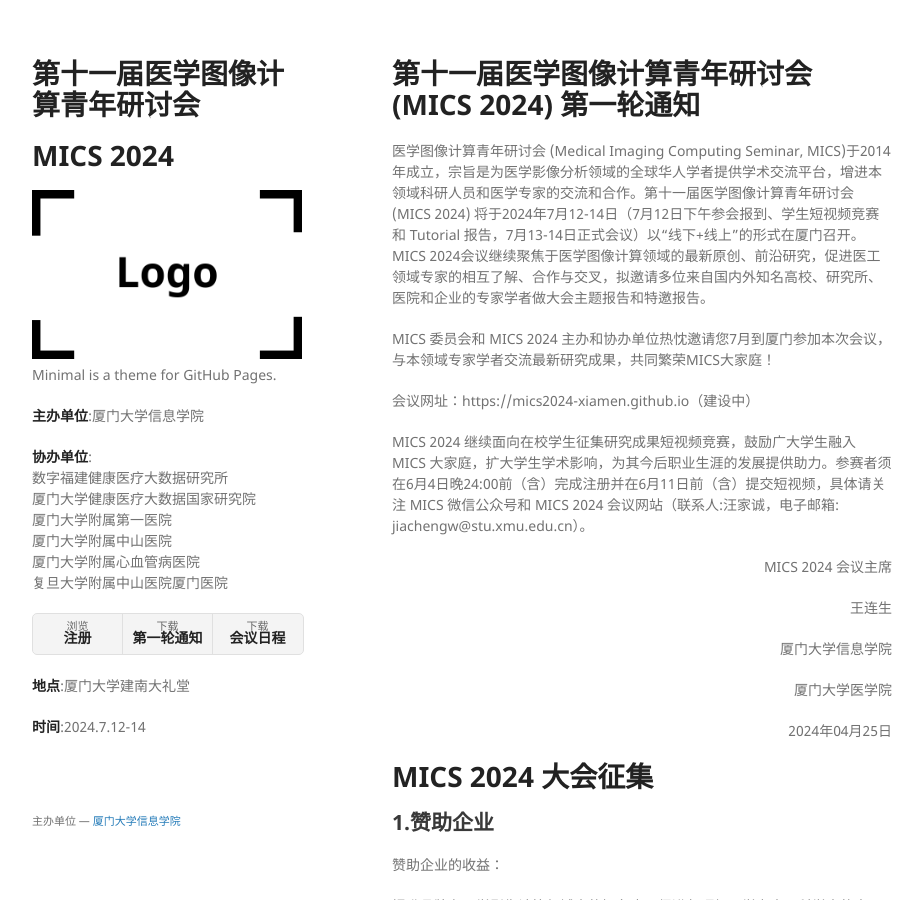
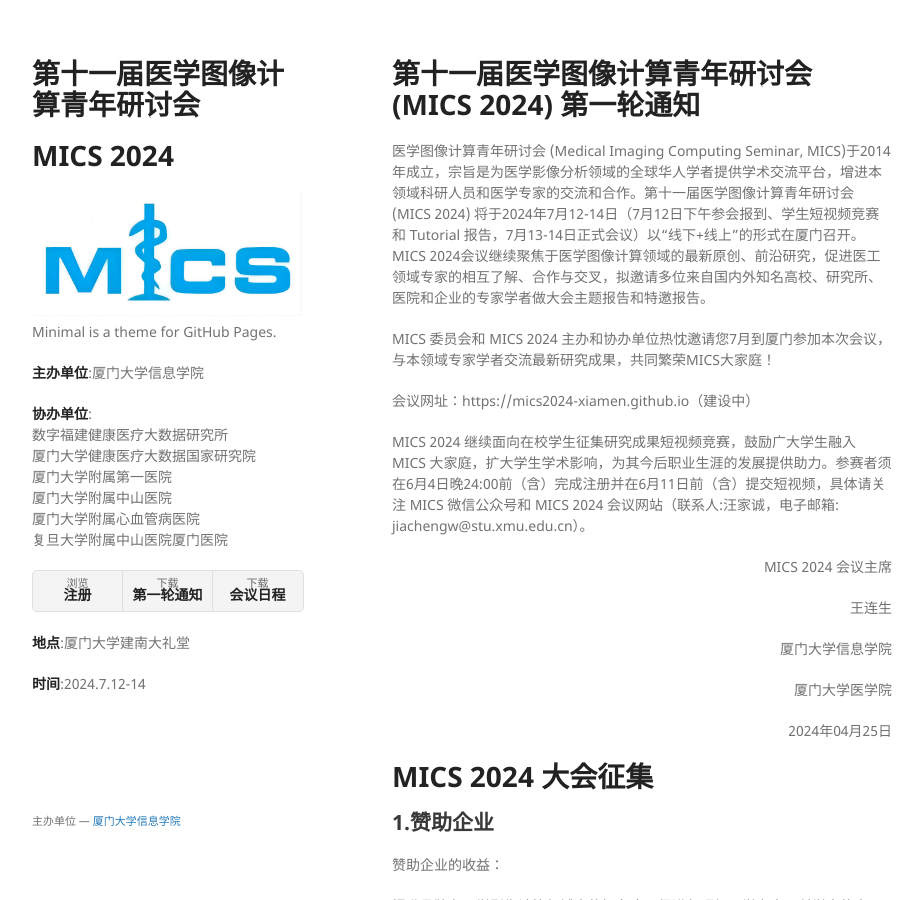
Before and after one commit to MICS2024-XiaMen/MICS2024-XiaMen.github.io, a Jekyll site: the page built from index.md, in a window 1280 px wide and 900 px high. Shown: the whole window, without its empty margins (178-1101 px from the left). Built offline with Jekyll 4.4.1, drawn with Linux system fonts in a browser that asks for light colours; our own code applies the rules of GitHub Pages for plain Markdown files.

Commit message:
Update _config.yml

```diff
--- a/_config.yml
+++ b/_config.yml
@@ -1,5 +1,5 @@
 title: Minimal theme
-logo: /assets/img/logo.png
+logo: /assets/img/MICS.png
 description: Minimal is a theme for GitHub Pages.
 show_downloads: true
 google_analytics:
```
